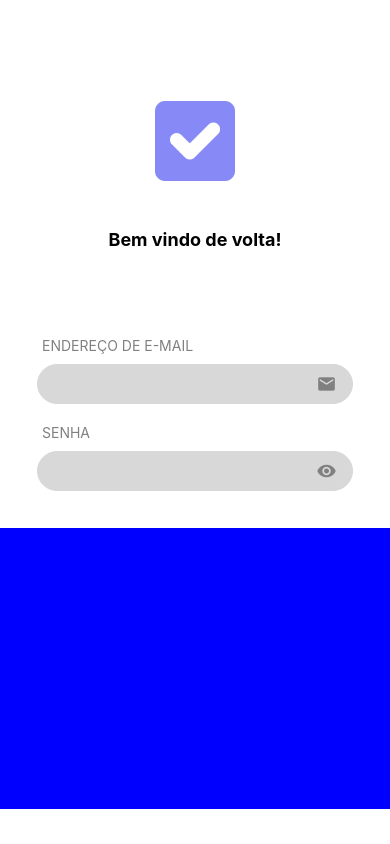
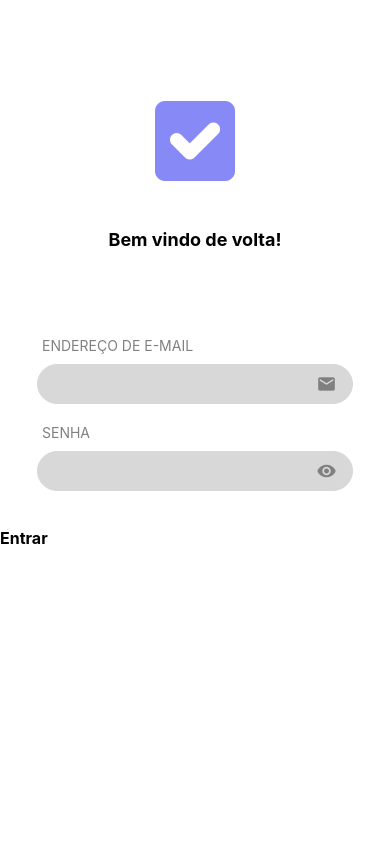
Before and after one commit to raivinht/ReactNative-App, a React Native app: screen / in a window 390 px wide. Built offline with nearby package versions, Linux system fonts and the light colour scheme.

Commit message:
button start

```diff
--- a/src/pages/login/index.tsx
+++ b/src/pages/login/index.tsx
@@ -1,5 +1,5 @@
 import React from "react";
-import { Text, View, Image, TextInput } from "react-native";
+import { Text, View, Image, TextInput, TouchableOpacity } from "react-native";
 import { style } from "./styles"
 import Logo from '../../assets/logo.png';
 import { MaterialIcons } from '@expo/vector-icons';
@@ -41,6 +41,9 @@ export default function Login() {
                 </View>
             </View>
             <View style={style.boxBottom}>
+                <TouchableOpacity style={style.button}>
+                    <Text style={style.textButton}>Entrar</Text>
+                </TouchableOpacity>
             </View>
         </View>
     )
--- a/src/pages/login/styles.ts
+++ b/src/pages/login/styles.ts
@@ -25,7 +25,7 @@ export const style = StyleSheet.create({
     boxBottom: {
         height: Dimensions.get('window').height/3,
         width: '100%',
-        backgroundColor: 'blue',
+        // backgroundColor: 'blue',
 
     },
     logo: {
@@ -59,4 +59,12 @@ export const style = StyleSheet.create({
         width: '90%',
         borderRadius: 40,
     },
+    textButton: {
+        fontSize: 16,
+        // color: '#fff',
+        fontWeight: 'bold',
+    },
+    button: {
+
+    }
 })
```
